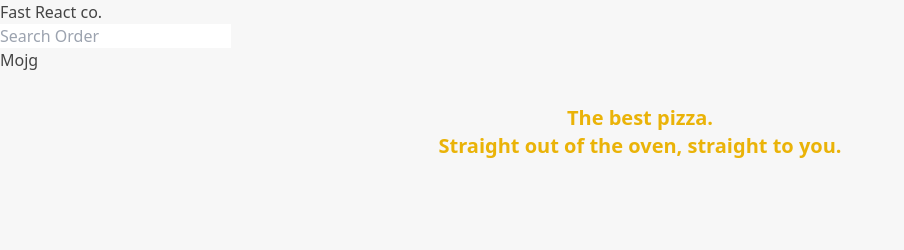
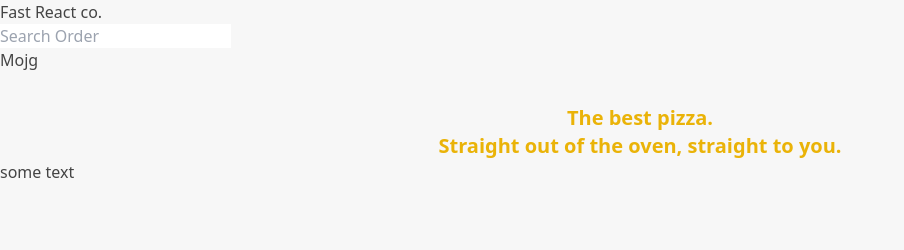
Before and after one commit to mojvaf/fast-pizza, a React (Vite) app: page / in a window 1280 px wide. Shown: the top 250 px of the page, without its empty margins (0-904 px from the left). Built offline with nearby package versions, Linux system fonts and the light colour scheme.

Commit message:
added text

```diff
--- a/src/ui/Home.jsx
+++ b/src/ui/Home.jsx
@@ -6,6 +6,7 @@ function Home() {
         <br />
         Straight out of the oven, straight to you.
       </h1>
+      <p>some text</p>
     </div>
   );
 }
```
